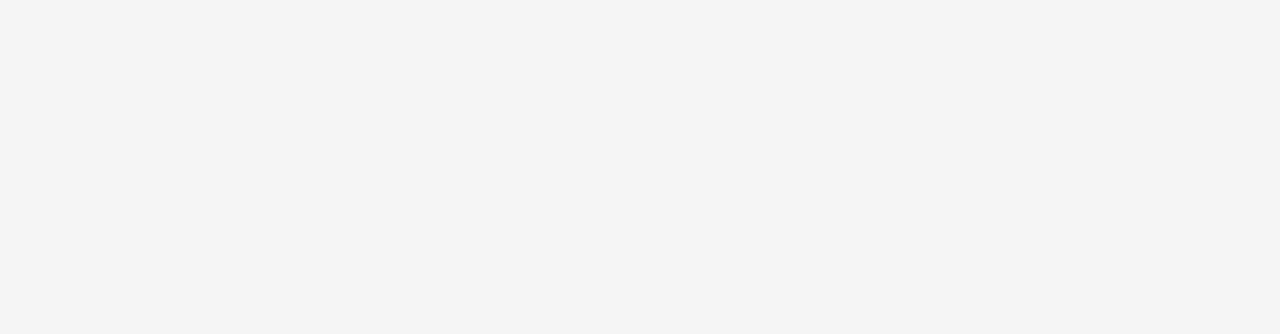
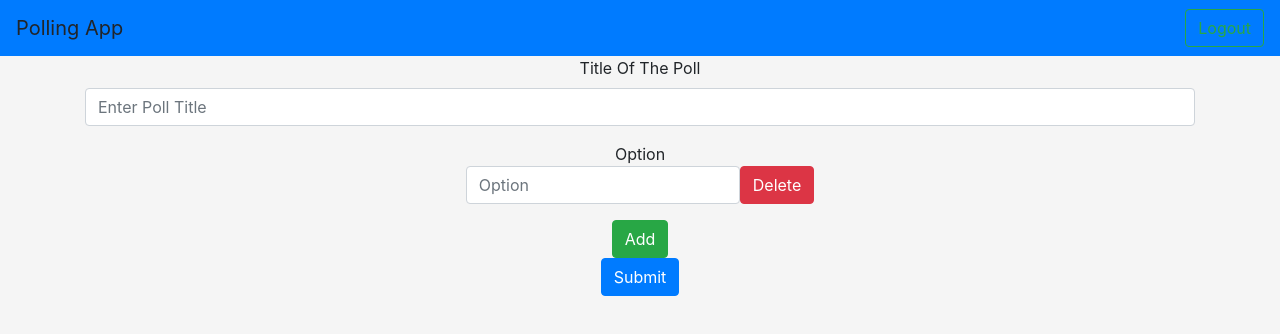
Before and after one commit to sagar22etech/ReactPollApp, a React (Create React App) app: page /addpoll in a window 1280 px wide. Shown: the top 334 px of the page. Built offline with nearby package versions, Linux system fonts and the light colour scheme.

Commit message:
Designing and functionality of addpoll without api calls

```diff
--- /dev/null
+++ b/src/components/addpoll.js
@@ -0,0 +1,62 @@
+import React, { Component } from "react";
+import Header from "../genric/header";
+
+export default class AddPoll extends Component {
+  onAdd = () => {
+    this.props.addOptions(1);
+  };
+  onDelete = () => {
+    this.props.deleteOptions();
+  };
+
+  render() {
+    return (
+      <div>
+        <Header />
+        <div className="container text-center">
+          <div id="container">
+            <form onSubmit={e => this.onFormSubmit(e)}>
+              <div className="form-group">
+                <label htmlFor="polltitle">Title Of The Poll</label>
+                <input
+                  type="text"
+                  className="form-control"
+                  placeholder="Enter Poll Title"
+                />
+              </div>
+              {this.props.formData.addOptions.map((data, i) => (
+                <div className="form-group form-inline" key={i}>
+                  <label htmlFor="options">Option</label>
+                  <input
+                    type="text"
+                    className="form-control"
+                    placeholder="Option"
+                  />
+                  <button
+                    type="button"
+                    className="btn btn-danger"
+                    onClick={this.onDelete}
+                  >
+                    Delete
+                  </button>
+                </div>
+              ))}
+              <div className="button">
+                <button
+                  type="button"
+                  className="btn btn-success"
+                  onClick={this.onAdd}
+                >
+                  Add
+                </button>
+              </div>
+              <button type="submit" className="btn btn-primary">
+                Submit
+              </button>
+            </form>
+          </div>
+        </div>
+      </div>
+    );
+  }
+}
--- /dev/null
+++ b/src/containers/addpollcontainer.js
@@ -0,0 +1,17 @@
+import { connect } from "react-redux";
+import { addOptions, deleteOptions } from "../redux/actions";
+import AddPoll from "../components/addpoll";
+
+const mapStateToProps = state => ({
+  formData: state.addpoll.formData
+});
+
+const mapDispatchToProps = dispatch => ({
+  addOptions: payload => dispatch(addOptions(payload)),
+  deleteOptions: () => dispatch(deleteOptions())
+});
+
+export default connect(
+  mapStateToProps,
+  mapDispatchToProps
+)(AddPoll);
--- a/src/css/index.css
+++ b/src/css/index.css
@@ -3,7 +3,6 @@ body {
   display: flex;
   -ms-flex-align: center;
   align-items: center;
-  padding-top: 40px;
   padding-bottom: 40px;
   background-color: #f5f5f5; }
 
@@ -37,3 +36,11 @@ body {
 
 fieldset {
   text-align: center; }
+
+.form-inline {
+  display: block; }
+
+@media (min-width: 768px) {
+  .navbar-expand-md {
+    -ms-flex-pack: start;
+    justify-content: safe !important; } }
--- a/src/css/login.css
+++ b/src/css/login.css
@@ -3,7 +3,6 @@ body {
   display: flex;
   -ms-flex-align: center;
   align-items: center;
-  padding-top: 40px;
   padding-bottom: 40px;
   background-color: #f5f5f5; }
 
--- /dev/null
+++ b/src/genric/header.js
@@ -0,0 +1,13 @@
+import React, { Component } from "react";
+
+export default class Header extends Component {
+  render() {
+    return(
+        <nav className="navbar navbar-inverse bg-primary">
+        <span className="navbar-brand" href="#">Polling App</span>
+        <button className="btn btn-outline-success" type="submit">
+          Logout
+        </button>
+      </nav>);
+}
+}
--- a/src/redux/actions.js
+++ b/src/redux/actions.js
@@ -10,3 +10,6 @@ export const requestLogin = createAction(constants.LOGIN_REQUEST);
 export const requestLoginSuccess = createAction(constants.LOGIN_REQUEST_SUCCESS);
 export const requestLoginError = createAction(constants.LOGIN_REQUEST_ERROR);
 export const loginFormData = createAction(constants.LOGIN_FORM_DATA);
+
+export const addOptions = createAction(constants.ADD_OPTIONS);
+export const deleteOptions = createAction(constants.DELETE_OPTIONS);
--- /dev/null
+++ b/src/redux/addpoll/reducers.js
@@ -0,0 +1,33 @@
+import { handleActions } from "redux-actions";
+import update from "immutability-helper";
+import constants from "../constants";
+
+const initialState = {
+  formData: {
+    title: "",
+    addOptions: [1],
+    options: []
+  }
+};
+
+const handleAddOption = (state, action) =>
+  update(state, {
+    formData: {
+      addOptions: { $push: [action.payload.value] }
+    }
+  });
+
+const handleDeleteOption = (state, action) =>
+  update(state, {
+    formData: {
+      addOptions: { $splice: [[1, 1]] }
+    }
+  });
+
+export default handleActions(
+  {
+    [constants.ADD_OPTIONS]: handleAddOption,
+    [constants.DELETE_OPTIONS]: handleDeleteOption
+  },
+  initialState
+);
--- a/src/redux/constants.js
+++ b/src/redux/constants.js
@@ -7,6 +7,9 @@ const constants = {
   LOGIN_REQUEST: "LOGIN_REQUEST",
   LOGIN_REQUEST_SUCCESS: "LOGIN_REQUEST_SUCCESS",
   LOGIN_REQUEST_ERROR: "LOGIN_REQUEST_ERROR",
-  LOGIN_FORM_DATA: "LOGIN_FORM_DATA"
+  LOGIN_FORM_DATA: "LOGIN_FORM_DATA",
+
+  ADD_OPTIONS: "ADD_OPTIONS",
+  DELETE_OPTIONS: "DELETE_OPTIONS"
 };
 export default constants;
--- a/src/redux/reducers.js
+++ b/src/redux/reducers.js
@@ -2,10 +2,12 @@ import { combineReducers } from "redux";
 
 import signup from "./signup/reducers";
 import login from "./login/reducers";
+import addpoll from "./addpoll/reducers";
 
 const makeRootReducer = combineReducers({
   signup: signup,
-  login: login
+  login: login,
+  addpoll: addpoll
 });
 
 export default makeRootReducer;
--- a/src/routes/App.js
+++ b/src/routes/App.js
@@ -1,6 +1,7 @@
 import React, { Component } from 'react';
 import Login from '../containers/logincontainer';
 import Signup from '../containers/signupcontainer';
+import AddPoll from '../containers/addpollcontainer';
 import { BrowserRouter as Router, Route } from "react-router-dom";
 
 class App extends Component {
@@ -10,6 +11,7 @@ class App extends Component {
       <div>
       <Route exact path="/" component={Login} />
       <Route exact path="/signup" component={Signup} />
+      <Route exact path="/addpoll" component={AddPoll} />
       </div>
       </Router>
     )
--- a/src/styles/index.scss
+++ b/src/styles/index.scss
@@ -2,3 +2,13 @@
 fieldset{
     text-align: center;
 }
+.form-inline{
+    display: block;
+}
+
+@media (min-width: 768px){
+    .navbar-expand-md {
+        -ms-flex-pack: start;
+        justify-content: safe !important;
+    }
+}
--- a/src/styles/login.scss
+++ b/src/styles/login.scss
@@ -3,7 +3,6 @@ body {
   display: flex;
   -ms-flex-align: center;
   align-items: center;
-  padding-top: 40px;
   padding-bottom: 40px;
   background-color: #f5f5f5;
 }
```
